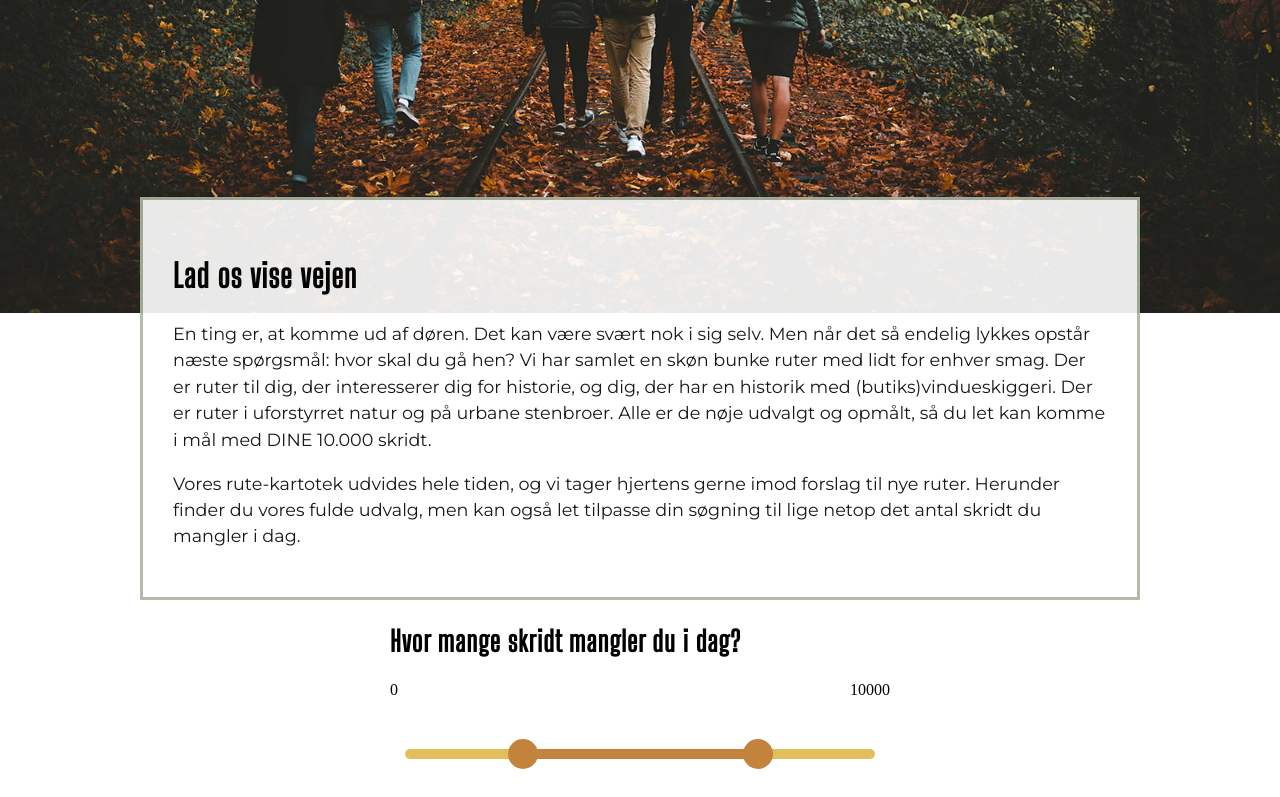
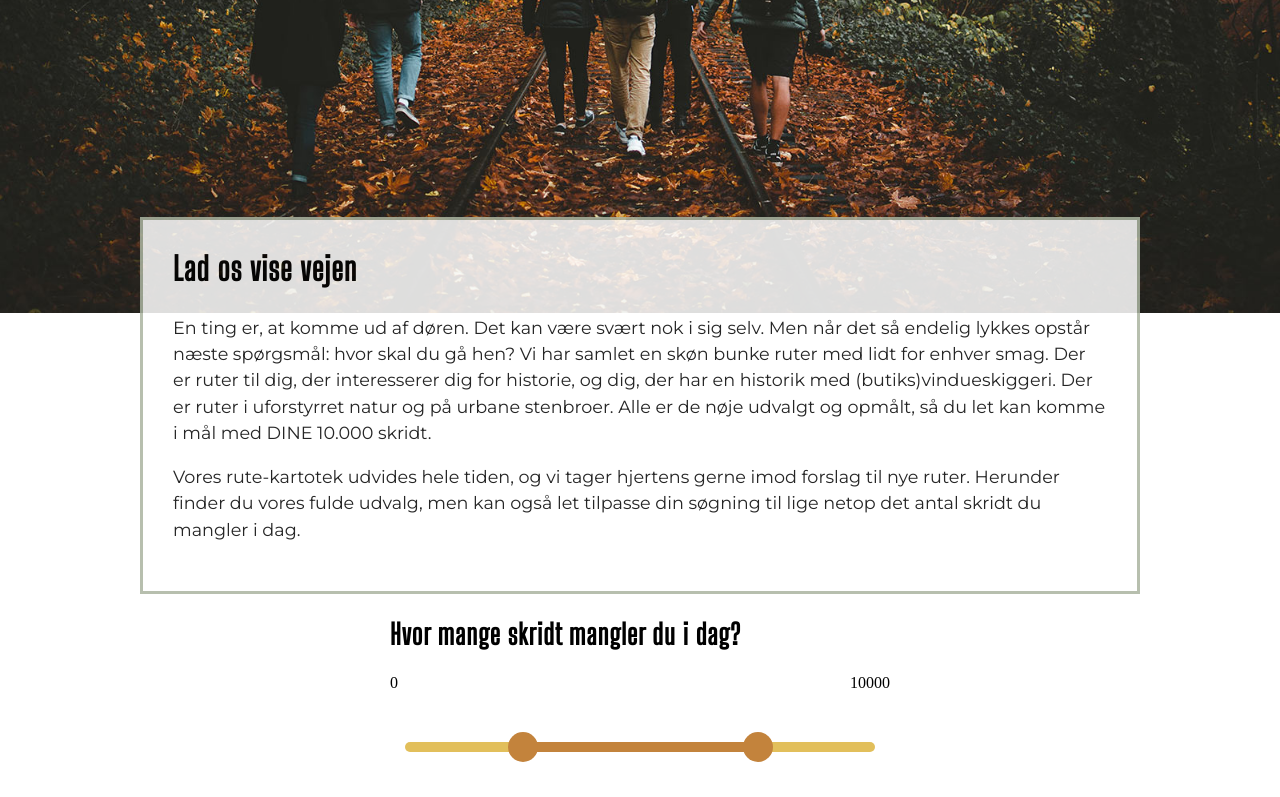
Before and after one commit to victor-hegelund/tema7-10000skridt, a plain HTML site: page alle-ruter.html in a window 1280 px wide. Shown: the part 407-1204 px from the top of the page. Drawn offline with Linux system fonts and the light colour scheme; no server answers.

Commit message:
top-tekst ændret

```diff
--- a/main.css
+++ b/main.css
@@ -114,12 +114,16 @@ p {
 /*------top tekst - loop og single view------*/
 
 .top-tekst {
-    margin: -120px 20px 0 20px;
+    margin: -100px 20px 0 20px;
 
     /*
     padding-right: 20px;
     padding-left: 20px;
 */
+}
+
+.top-tekst h1 {
+    margin-top: 0;
 }
 
 .top-tekst-content {
@@ -131,7 +135,7 @@ p {
 
     margin: 0 auto 0 auto;
 
-    opacity: 0.9;
+    opacity: 0.85;
     padding: 30px;
 }
 
```
